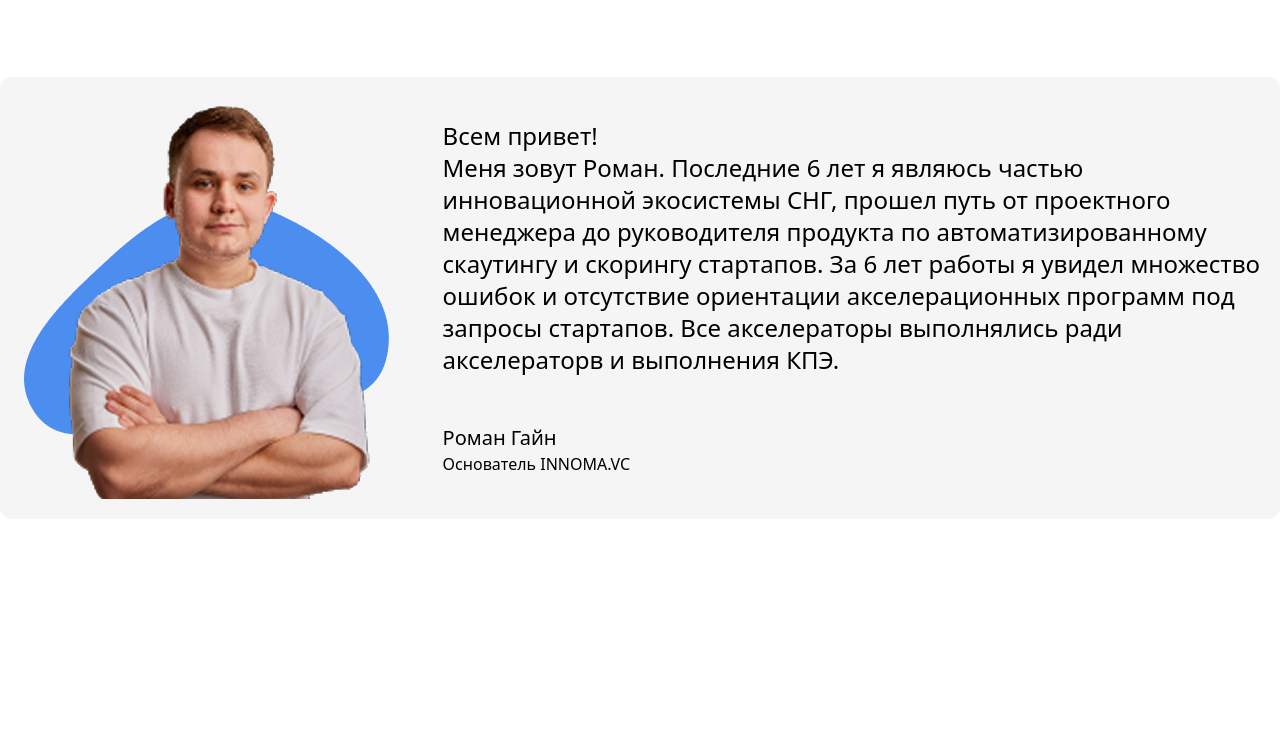
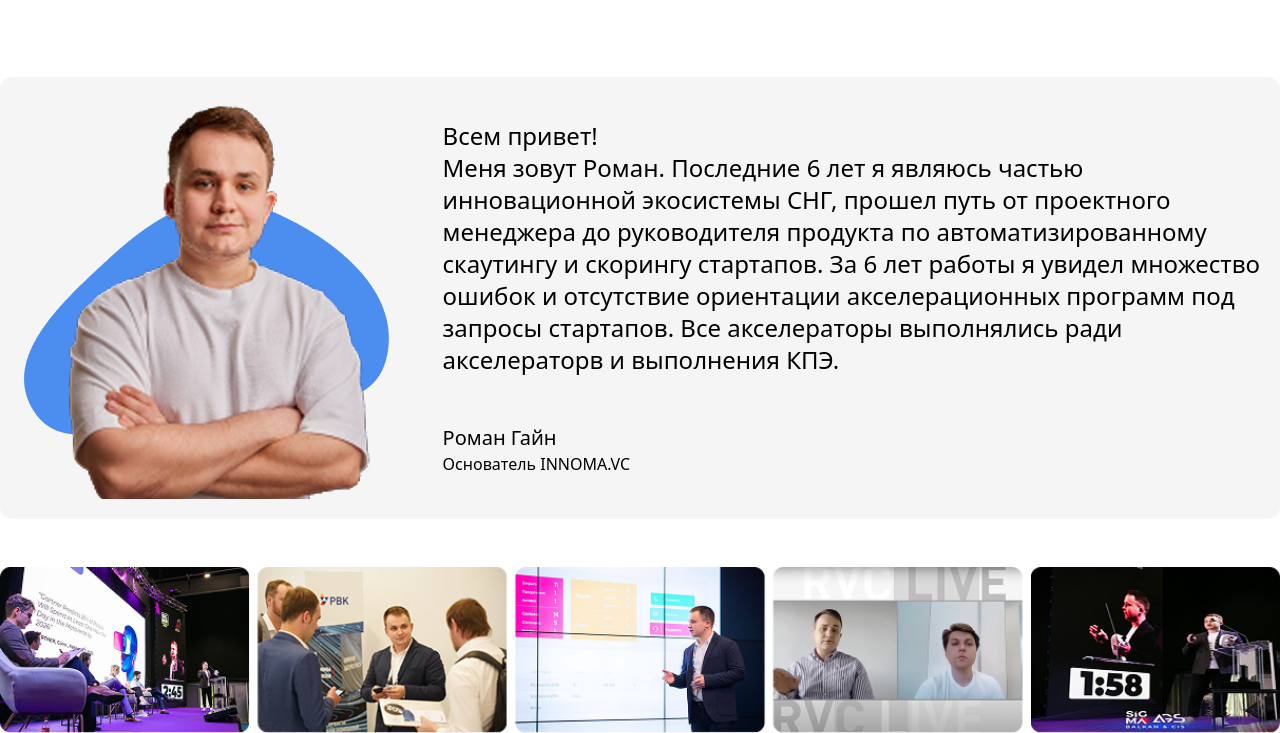
Before and after one commit to shokirovsh01/Exam-2, a website: page index.html in a window 1280 px wide. Shown: the part 9847-10580 px from the top of the page. Before the commit the page ends 10366 px from the top, so only its background shows below. Drawn offline with Linux system fonts and the light colour scheme.

Commit message:
section 14

```diff
--- a/index.html
+++ b/index.html
@@ -637,8 +637,8 @@
 
 </header>
 
-
-
+<br><br>
+<img class="w-[100%] max-w-[1300px] m-auto" src="./Image/Group 1027.png" alt="">
 
 
 </body>
```
Also changed, not shown: Image/Group 1027.png (added), src/output.css.
